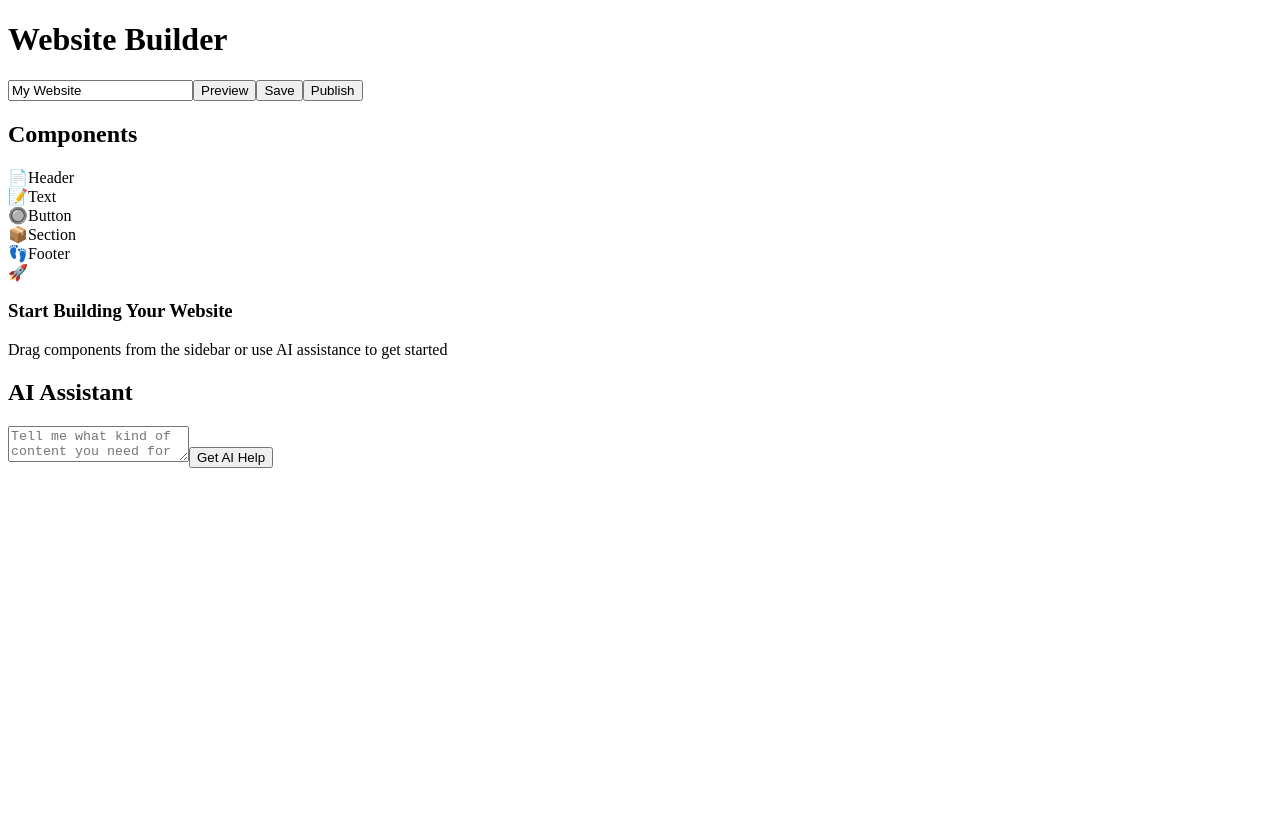
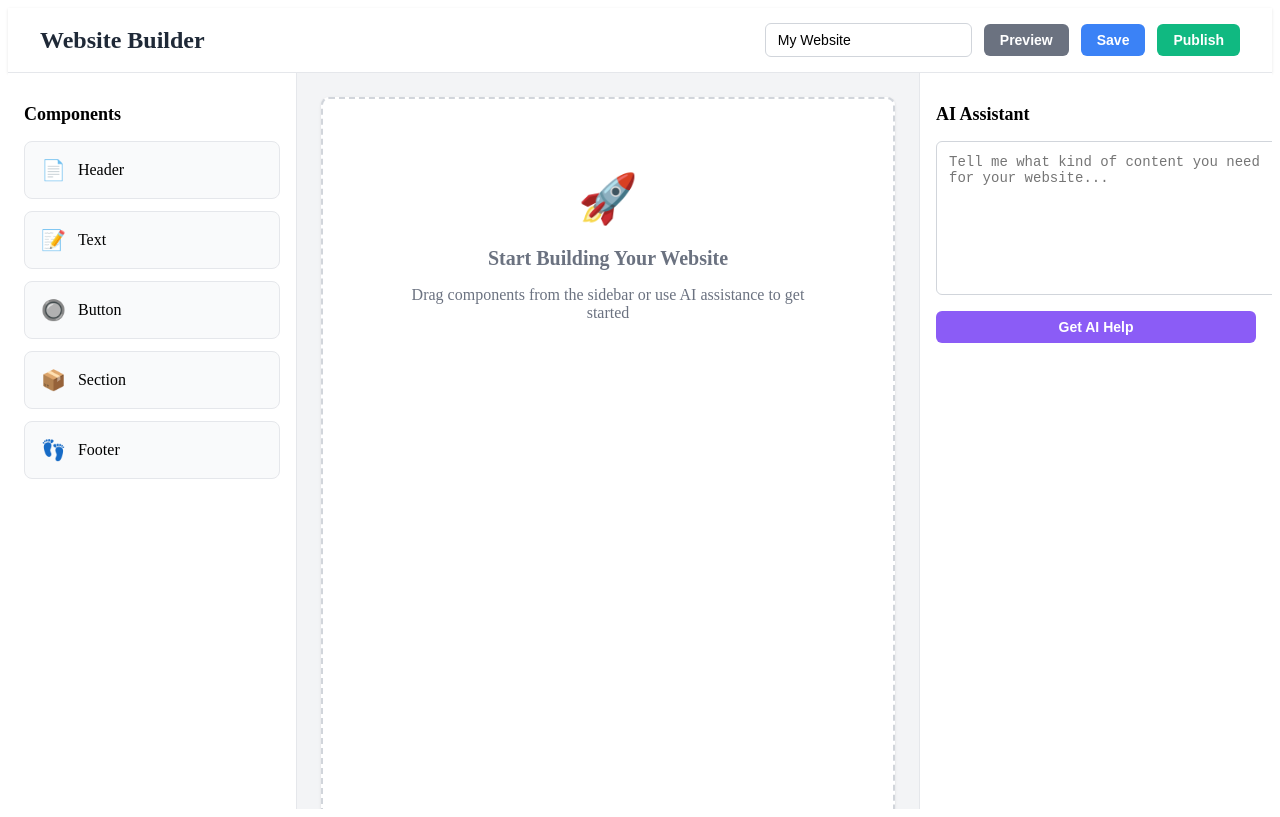
Before and after one commit to mahendramirdhapy-tech/prompt-maker-app, a Next.js app: page /website-builder in a window 1280 px wide. Built offline with nearby package versions, Linux system fonts and the light colour scheme.

Commit message:
Update website-builder.js

```diff
--- a/pages/website-builder.js
+++ b/pages/website-builder.js
@@ -1,4 +1,5 @@
-import { useState, useRef, useEffect } from 'react';
+// pages/website-builder.js - WITH INLINE CSS
+import { useState, useRef } from 'react';
 import Head from 'next/head';
 
 export default function WebsiteBuilder() {
@@ -38,15 +39,15 @@ export default function WebsiteBuilder() {
   const getDefaultContent = (type) => {
     switch (type) {
       case 'header':
-        return '<h1 class="text-4xl font-bold text-center">Welcome to My Website</h1>';
+        return '<h1 style="font-size: 2.5rem; font-weight: bold; text-align: center; margin: 0;">Welcome to My Website</h1>';
       case 'text':
-        return '<p class="text-lg">Start editing this text to add your content...</p>';
+        return '<p style="font-size: 1.125rem; line-height: 1.6;">Start editing this text to add your content...</p>';
       case 'button':
-        return '<button class="bg-blue-500 hover:bg-blue-700 text-white font-bold py-2 px-4 rounded">Click Me</button>';
+        return '<button style="background-color: #3b82f6; color: white; font-weight: 600; padding: 0.5rem 1rem; border: none; border-radius: 0.375rem; cursor: pointer;">Click Me</button>';
       case 'section':
-        return '<div class="bg-gray-100 p-8 rounded-lg"><h2 class="text-2xl font-bold mb-4">Section Title</h2><p>Section content goes here...</p></div>';
+        return '<div style="background-color: #f8fafc; padding: 2rem; border-radius: 0.5rem;"><h2 style="font-size: 1.5rem; font-weight: bold; margin-bottom: 1rem;">Section Title</h2><p>Section content goes here...</p></div>';
       case 'footer':
-        return '<footer class="bg-gray-800 text-white p-6 text-center">&copy; 2024 My Website. All rights reserved.</footer>';
+        return '<footer style="background-color: #1f2937; color: white; padding: 1.5rem; text-align: center;">&copy; 2024 My Website. All rights reserved.</footer>';
       default:
         return '';
     }
@@ -56,15 +57,15 @@ export default function WebsiteBuilder() {
   const getDefaultStyles = (type) => {
     switch (type) {
       case 'header':
-        return 'p-8 bg-gradient-to-r from-blue-500 to-purple-600 text-white';
+        return 'padding: 2rem; background: linear-gradient(135deg, #667eea 0%, #764ba2 100%); color: white;';
       case 'text':
-        return 'p-4';
+        return 'padding: 1rem;';
       case 'button':
-        return 'text-center p-4';
+        return 'text-align: center; padding: 1rem;';
       case 'section':
-        return 'my-4';
+        return 'margin: 1rem 0;';
       case 'footer':
-        return 'mt-8';
+        return 'margin-top: 2rem;';
       default:
         return '';
     }
@@ -73,7 +74,6 @@ export default function WebsiteBuilder() {
   // Save website
   const saveWebsite = async () => {
     try {
-      // Here you can integrate with your Supabase
       console.log('Saving website:', { name: websiteName, elements });
       alert('Website saved successfully!');
     } catch (error) {
@@ -88,7 +88,7 @@ export default function WebsiteBuilder() {
     alert('Website published successfully!');
   };
 
-  // Get AI assistance using your existing OpenRouter setup
+  // Get AI assistance
   const getAIAssistance = async () => {
     if (!aiPrompt.trim()) {
       alert('Please enter a prompt for AI assistance');
@@ -97,7 +97,6 @@ export default function WebsiteBuilder() {
 
     setIsLoading(true);
     try {
-      // Use your existing OpenRouter API integration
       const response = await fetch('/api/generate', {
         method: 'POST',
         headers: {
@@ -134,57 +133,170 @@ export default function WebsiteBuilder() {
     addElement(type);
   };
 
+  // Inline CSS Styles
+  const containerStyle = {
+    minHeight: '100vh',
+    backgroundColor: '#f9fafb'
+  };
+
+  const headerStyle = {
+    backgroundColor: 'white',
+    boxShadow: '0 1px 3px 0 rgba(0, 0, 0, 0.1)',
+    borderBottom: '1px solid #e5e7eb',
+    padding: '0 1rem'
+  };
+
+  const headerInnerStyle = {
+    maxWidth: '1200px',
+    margin: '0 auto',
+    display: 'flex',
+    justifyContent: 'space-between',
+    alignItems: 'center',
+    height: '4rem'
+  };
+
+  const buttonStyle = {
+    padding: '0.5rem 1rem',
+    backgroundColor: '#3b82f6',
+    color: 'white',
+    border: 'none',
+    borderRadius: '0.375rem',
+    cursor: 'pointer',
+    fontSize: '0.875rem',
+    fontWeight: '600'
+  };
+
+  const inputStyle = {
+    padding: '0.5rem 0.75rem',
+    border: '1px solid #d1d5db',
+    borderRadius: '0.375rem',
+    fontSize: '0.875rem'
+  };
+
+  const mainContainerStyle = {
+    display: 'flex',
+    height: 'calc(100vh - 4rem)'
+  };
+
+  const sidebarStyle = {
+    width: '16rem',
+    backgroundColor: 'white',
+    borderRight: '1px solid #e5e7eb',
+    padding: '1rem',
+    overflowY: 'auto'
+  };
+
+  const workspaceStyle = {
+    flex: '1',
+    padding: '1.5rem',
+    backgroundColor: '#f3f4f6',
+    overflow: 'auto'
+  };
+
+  const canvasStyle = {
+    backgroundColor: 'white',
+    borderRadius: '0.5rem',
+    boxShadow: '0 1px 3px 0 rgba(0, 0, 0, 0.1)',
+    minHeight: '100%',
+    padding: '1.5rem',
+    border: elements.length === 0 ? '2px dashed #d1d5db' : 'none'
+  };
+
+  const componentStyle = {
+    padding: '1rem',
+    border: '1px solid #e5e7eb',
+    borderRadius: '0.5rem',
+    cursor: 'move',
+    marginBottom: '0.75rem',
+    backgroundColor: '#f9fafb'
+  };
+
+  const aiPanelStyle = {
+    width: '20rem',
+    backgroundColor: 'white',
+    borderLeft: '1px solid #e5e7eb',
+    padding: '1rem',
+    overflowY: 'auto'
+  };
+
+  const textareaStyle = {
+    width: '100%',
+    height: '8rem',
+    padding: '0.75rem',
+    border: '1px solid #d1d5db',
+    borderRadius: '0.375rem',
+    resize: 'vertical',
+    fontSize: '0.875rem'
+  };
+
+  const aiResponseStyle = {
+    marginTop: '1rem',
+    padding: '1rem',
+    backgroundColor: '#f9fafb',
+    borderRadius: '0.375rem',
+    fontSize: '0.875rem',
+    lineHeight: '1.5'
+  };
+
+  const emptyCanvasStyle = {
+    textAlign: 'center',
+    padding: '3rem',
+    color: '#6b7280'
+  };
+
   return (
-    <div className="min-h-screen bg-gray-50">
+    <div style={containerStyle}>
       <Head>
-        <title>Website Builder | Your App Name</title>
+        <title>Website Builder | AI Prompt Maker</title>
         <meta name="description" content="Build your website with AI assistance" />
       </Head>
 
       {/* Header */}
-      <header className="bg-white shadow-sm border-b">
-        <div className="max-w-7xl mx-auto px-4 sm:px-6 lg:px-8">
-          <div className="flex justify-between items-center h-16">
-            <div className="flex items-center">
-              <h1 className="text-2xl font-bold text-gray-900">Website Builder</h1>
+      <header style={headerStyle}>
+        <div style={headerInnerStyle}>
+          <div style={{ display: 'flex', alignItems: 'center' }}>
+            <h1 style={{ fontSize: '1.5rem', fontWeight: 'bold', color: '#1f2937', margin: 0 }}>
+              Website Builder
+            </h1>
           </div>
-            <div className="flex items-center space-x-4">
+          <div style={{ display: 'flex', alignItems: 'center', gap: '0.75rem' }}>
             <input
               type="text"
               value={websiteName}
               onChange={(e) => setWebsiteName(e.target.value)}
-                className="px-3 py-2 border border-gray-300 rounded-md focus:outline-none focus:ring-2 focus:ring-blue-500"
+              style={inputStyle}
               placeholder="Website name"
             />
             <button
               onClick={() => setIsPreview(!isPreview)}
-                className="px-4 py-2 bg-gray-600 text-white rounded-md hover:bg-gray-700 transition-colors"
+              style={{ ...buttonStyle, backgroundColor: '#6b7280' }}
             >
               {isPreview ? 'Edit' : 'Preview'}
             </button>
             <button
               onClick={saveWebsite}
-                className="px-4 py-2 bg-blue-600 text-white rounded-md hover:bg-blue-700 transition-colors"
+              style={buttonStyle}
             >
               Save
             </button>
             <button
               onClick={publishWebsite}
-                className="px-4 py-2 bg-green-600 text-white rounded-md hover:bg-green-700 transition-colors"
+              style={{ ...buttonStyle, backgroundColor: '#10b981' }}
             >
               Publish
             </button>
           </div>
         </div>
-        </div>
       </header>
 
-      <div className="flex h-[calc(100vh-4rem)]">
+      <div style={mainContainerStyle}>
         {/* Sidebar - Components */}
         {!isPreview && (
-          <div className="w-64 bg-white border-r border-gray-200 p-4 overflow-y-auto">
-            <h2 className="text-lg font-semibold mb-4">Components</h2>
-            <div className="space-y-3">
+          <div style={sidebarStyle}>
+            <h2 style={{ fontSize: '1.125rem', fontWeight: '600', marginBottom: '1rem' }}>
+              Components
+            </h2>
+            <div>
               {[
                 { type: 'header', icon: '📄', label: 'Header' },
                 { type: 'text', icon: '📝', label: 'Text' },
@@ -196,11 +308,11 @@ export default function WebsiteBuilder() {
                   key={component.type}
                   draggable
                   onDragStart={(e) => handleDragStart(e, component.type)}
-                  className="p-4 border border-gray-200 rounded-lg cursor-move hover:bg-gray-50 transition-colors"
+                  style={componentStyle}
                 >
-                  <div className="flex items-center space-x-3">
-                    <span className="text-xl">{component.icon}</span>
-                    <span className="font-medium">{component.label}</span>
+                  <div style={{ display: 'flex', alignItems: 'center', gap: '0.75rem' }}>
+                    <span style={{ fontSize: '1.25rem' }}>{component.icon}</span>
+                    <span style={{ fontWeight: '500' }}>{component.label}</span>
                   </div>
                 </div>
               ))}
@@ -209,22 +321,20 @@ export default function WebsiteBuilder() {
         )}
 
         {/* Main Canvas */}
-        <div className="flex-1 p-6 overflow-auto">
+        <div style={workspaceStyle}>
           <div
             ref={canvasRef}
             onDragOver={handleDragOver}
             onDrop={handleDrop}
-            className={`bg-white rounded-lg shadow-sm border-2 border-dashed ${
-              elements.length === 0 ? 'border-gray-300' : 'border-transparent'
-            } min-h-full p-6`}
+            style={canvasStyle}
           >
             {elements.length === 0 ? (
-              <div className="text-center py-12">
-                <div className="text-6xl mb-4">🚀</div>
-                <h3 className="text-xl font-semibold text-gray-600 mb-2">
+              <div style={emptyCanvasStyle}>
+                <div style={{ fontSize: '3rem', marginBottom: '1rem' }}>🚀</div>
+                <h3 style={{ fontSize: '1.25rem', fontWeight: '600', marginBottom: '0.5rem' }}>
                   Start Building Your Website
                 </h3>
-                <p className="text-gray-500">
+                <p>
                   Drag components from the sidebar or use AI assistance to get started
                 </p>
               </div>
@@ -244,27 +354,29 @@ export default function WebsiteBuilder() {
 
         {/* AI Assistance Panel */}
         {!isPreview && (
-          <div className="w-80 bg-white border-l border-gray-200 p-4 overflow-y-auto">
-            <h2 className="text-lg font-semibold mb-4">AI Assistant</h2>
-            <div className="space-y-4">
+          <div style={aiPanelStyle}>
+            <h2 style={{ fontSize: '1.125rem', fontWeight: '600', marginBottom: '1rem' }}>
+              AI Assistant
+            </h2>
+            <div style={{ display: 'flex', flexDirection: 'column', gap: '1rem' }}>
               <textarea
                 value={aiPrompt}
                 onChange={(e) => setAiPrompt(e.target.value)}
                 placeholder="Tell me what kind of content you need for your website..."
-                className="w-full h-32 p-3 border border-gray-300 rounded-md focus:outline-none focus:ring-2 focus:ring-blue-500 resize-none"
+                style={textareaStyle}
               />
               <button
                 onClick={getAIAssistance}
                 disabled={isLoading}
-                className="w-full bg-purple-600 text-white py-2 px-4 rounded-md hover:bg-purple-700 transition-colors disabled:opacity-50"
+                style={{ ...buttonStyle, backgroundColor: '#8b5cf6' }}
               >
                 {isLoading ? 'Generating...' : 'Get AI Help'}
               </button>
 
               {aiResponse && (
-                <div className="mt-4 p-4 bg-gray-50 rounded-md">
-                  <h4 className="font-semibold mb-2">AI Suggestion:</h4>
-                  <p className="text-gray-700 whitespace-pre-wrap">{aiResponse}</p>
+                <div style={aiResponseStyle}>
+                  <h4 style={{ fontWeight: '600', marginBottom: '0.5rem' }}>AI Suggestion:</h4>
+                  <p style={{ whiteSpace: 'pre-wrap', margin: 0 }}>{aiResponse}</p>
                 </div>
               )}
             </div>
@@ -275,7 +387,7 @@ export default function WebsiteBuilder() {
   );
 }
 
-// Website Element Component
+// Website Element Component with Inline CSS
 function WebsiteElement({ element, onUpdate, onDelete, isPreview }) {
   const [isEditing, setIsEditing] = useState(false);
   const [content, setContent] = useState(element.content);
@@ -285,19 +397,84 @@ function WebsiteElement({ element, onUpdate, onDelete, isPreview }) {
     setIsEditing(false);
   };
 
+  const elementStyle = {
+    position: 'relative',
+    marginBottom: '1rem',
+    ...(isEditing && !isPreview ? {
+      border: '2px solid #3b82f6',
+      borderRadius: '0.5rem',
+      padding: '1rem'
+    } : {})
+  };
+
+  const controlsStyle = {
+    position: 'absolute',
+    top: '0.5rem',
+    right: '0.5rem',
+    opacity: 0,
+    transition: 'opacity 0.2s',
+    display: 'flex',
+    gap: '0.25rem'
+  };
+
+  const controlButtonStyle = {
+    background: 'white',
+    border: '1px solid #d1d5db',
+    borderRadius: '0.25rem',
+    cursor: 'pointer',
+    fontSize: '0.75rem',
+    width: '1.875rem',
+    height: '1.875rem',
+    display: 'flex',
+    alignItems: 'center',
+    justifyContent: 'center'
+  };
+
+  const editAreaStyle = {
+    display: 'flex',
+    flexDirection: 'column',
+    gap: '0.5rem'
+  };
+
+  const editTextareaStyle = {
+    width: '100%',
+    height: '8rem',
+    padding: '0.5rem',
+    border: '1px solid #d1d5db',
+    borderRadius: '0.375rem',
+    fontSize: '0.875rem'
+  };
+
+  const editButtonsStyle = {
+    display: 'flex',
+    gap: '0.5rem'
+  };
+
   return (
-    <div className={`relative group mb-4 ${element.styles}`}>
+    <div
+      style={{...elementStyle, ...(JSON.parse(`{"${element.styles}"}`))}}
+      onMouseEnter={(e) => {
+        if (!isPreview) {
+          e.currentTarget.querySelector('.element-controls').style.opacity = 1;
+        }
+      }}
+      onMouseLeave={(e) => {
+        if (!isPreview) {
+          e.currentTarget.querySelector('.element-controls').style.opacity = 0;
+        }
+      }}
+    >
       {!isPreview && (
-        <div className="absolute top-2 right-2 opacity-0 group-hover:opacity-100 transition-opacity flex space-x-1">
+        <div className="element-controls" style={controlsStyle}>
           <button
             onClick={() => setIsEditing(!isEditing)}
-            className="bg-blue-500 text-white p-1 rounded"
+            style={controlButtonStyle}
           >
             ✏️
           </button>
           <button
             onClick={() => onDelete(element.id)}
-            className="bg-red-500 text-white p-1 rounded"
+            style={{...controlButtonStyle, borderColor: '#ef4444'}}
           >
             🗑️
           </button>
@@ -305,16 +482,16 @@ function WebsiteElement({ element, onUpdate, onDelete, isPreview }) {
       )}
 
       {isEditing && !isPreview ? (
-        <div className="border-2 border-blue-500 p-4 rounded-lg">
+        <div style={editAreaStyle}>
           <textarea
             value={content}
             onChange={(e) => setContent(e.target.value)}
-            className="w-full h-32 p-2 border border-gray-300 rounded"
+            style={editTextareaStyle}
           />
-          <div className="flex space-x-2 mt-2">
+          <div style={editButtonsStyle}>
             <button
               onClick={handleSave}
-              className="bg-green-500 text-white px-3 py-1 rounded"
+              style={{...controlButtonStyle, backgroundColor: '#10b981', color: 'white', border: 'none', width: 'auto', padding: '0 0.75rem'}}
             >
               Save
             </button>
@@ -323,7 +500,7 @@ function WebsiteElement({ element, onUpdate, onDelete, isPreview }) {
                 setContent(element.content);
                 setIsEditing(false);
               }}
-              className="bg-gray-500 text-white px-3 py-1 rounded"
+              style={{...controlButtonStyle, backgroundColor: '#6b7280', color: 'white', border: 'none', width: 'auto', padding: '0 0.75rem'}}
             >
               Cancel
             </button>
```
Lines whose indentation alone changed are shown as unchanged.
